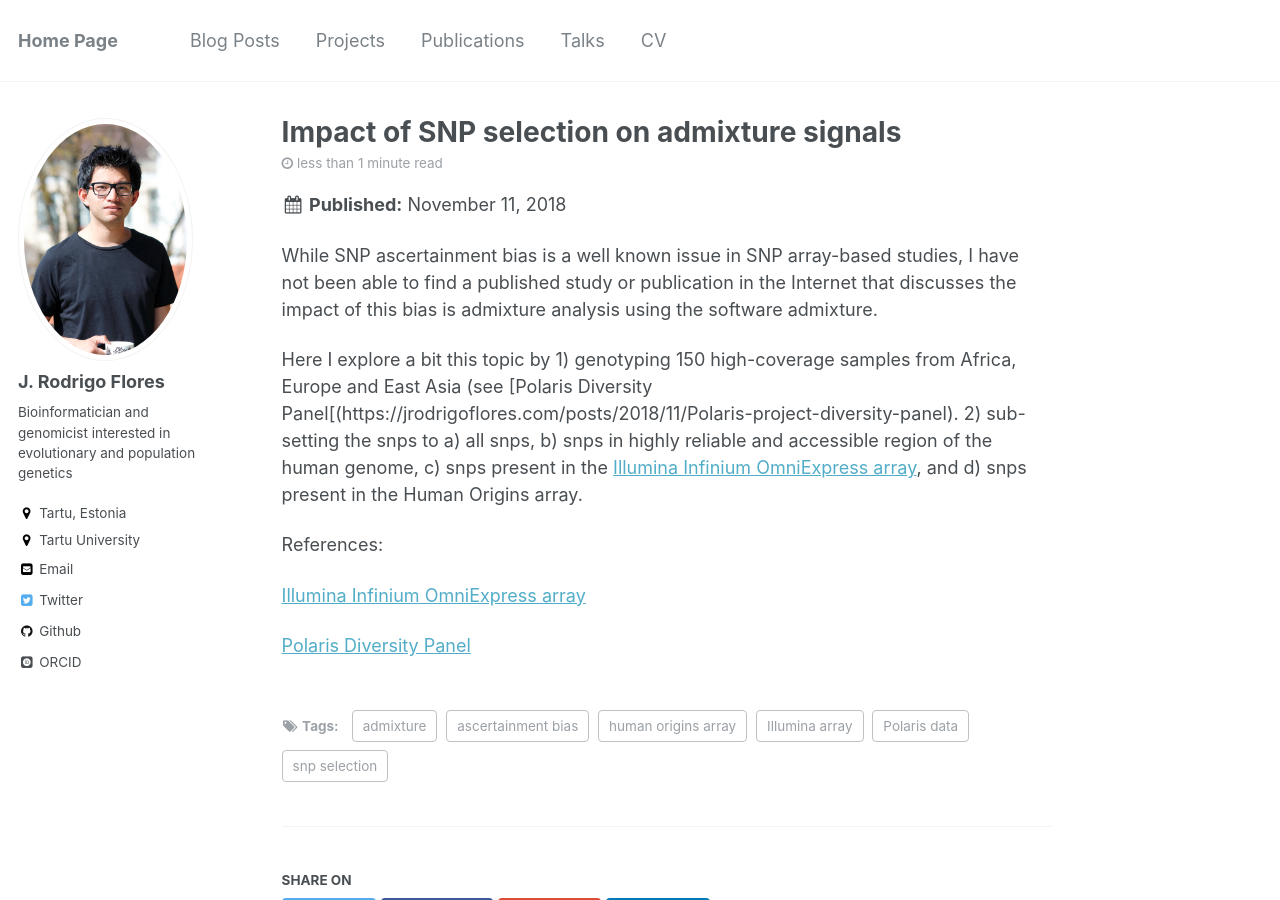
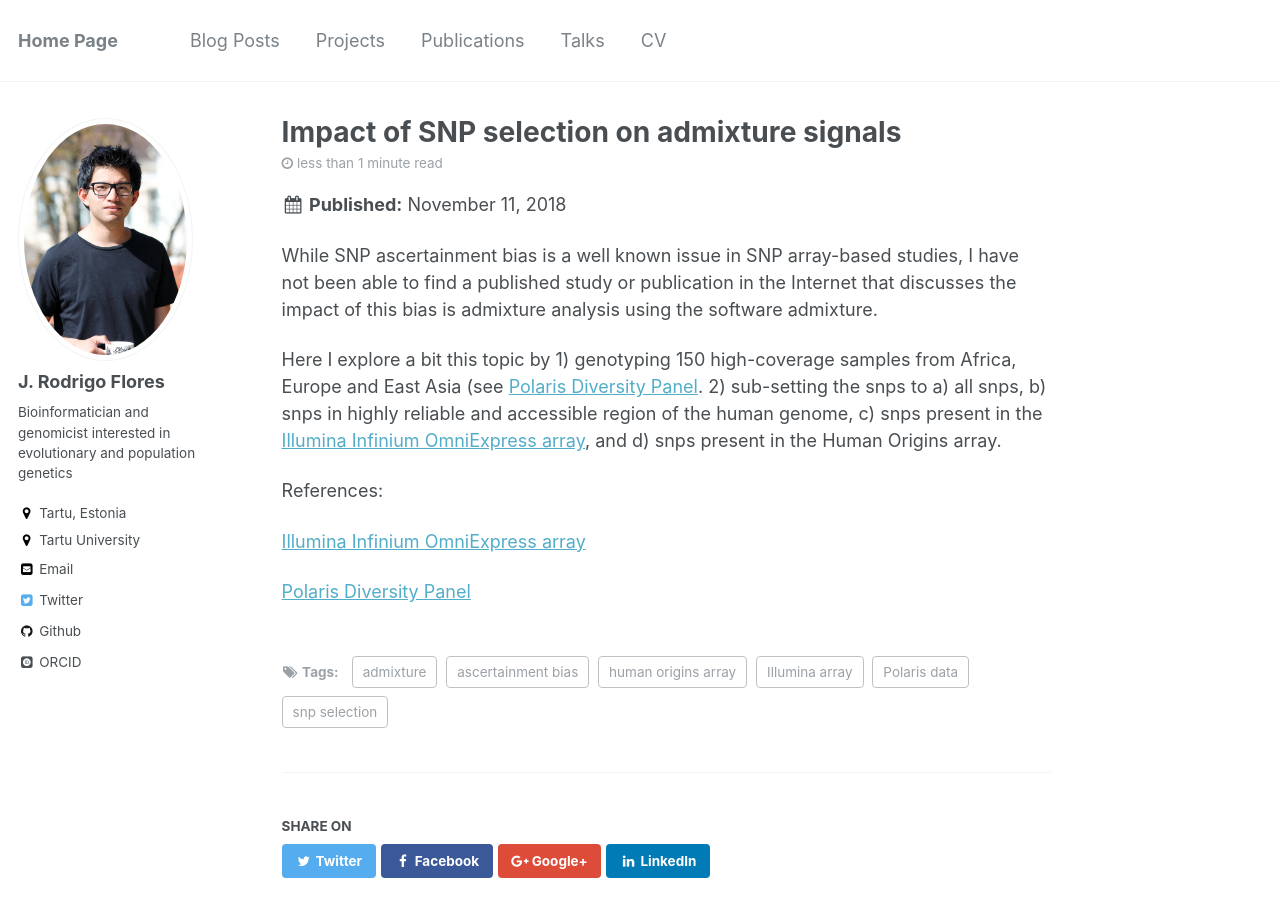
Before and after one commit to JRodrigoF/JRodrigoFlores.github.io, a Jekyll site: the page built from _posts/2018-01-11-Impact-of-SNPs-selection-on-admixture-signals.md, in a window 1280 px wide and 900 px high. Built offline with Jekyll 4.4.1, drawn with Linux system fonts in a browser that asks for light colours; some web fonts are replaced.

Commit message:
Update 2018-01-11-Impact-of-SNPs-selection-on-admixture-signals.md

```diff
--- a/_posts/2018-01-11-Impact-of-SNPs-selection-on-admixture-signals.md
+++ b/_posts/2018-01-11-Impact-of-SNPs-selection-on-admixture-signals.md
@@ -13,7 +13,7 @@ tags:
 
 While SNP ascertainment bias is a well known issue in SNP array-based studies, I have not been able to find a published study or publication in the Internet that discusses the impact of this bias is admixture analysis using the software admixture.
 
-Here I explore a bit this topic by 1) genotyping 150 high-coverage samples from Africa, Europe and East Asia (see [Polaris Diversity Panel[(https://jrodrigoflores.com/posts/2018/11/Polaris-project-diversity-panel). 2) sub-setting the snps to a) all snps, b) snps in highly reliable and accessible region of the human genome, c) snps present in the [Illumina Infinium OmniExpress array](https://www.illumina.com/products/by-type/microarray-kits/infinium-omni-express.html), and d) snps present in the Human Origins array.
+Here I explore a bit this topic by 1) genotyping 150 high-coverage samples from Africa, Europe and East Asia (see [Polaris Diversity Panel](https://jrodrigoflores.com/posts/2018/11/Polaris-project-diversity-panel). 2) sub-setting the snps to a) all snps, b) snps in highly reliable and accessible region of the human genome, c) snps present in the [Illumina Infinium OmniExpress array](https://www.illumina.com/products/by-type/microarray-kits/infinium-omni-express.html), and d) snps present in the Human Origins array.
 
 References:
 
```
